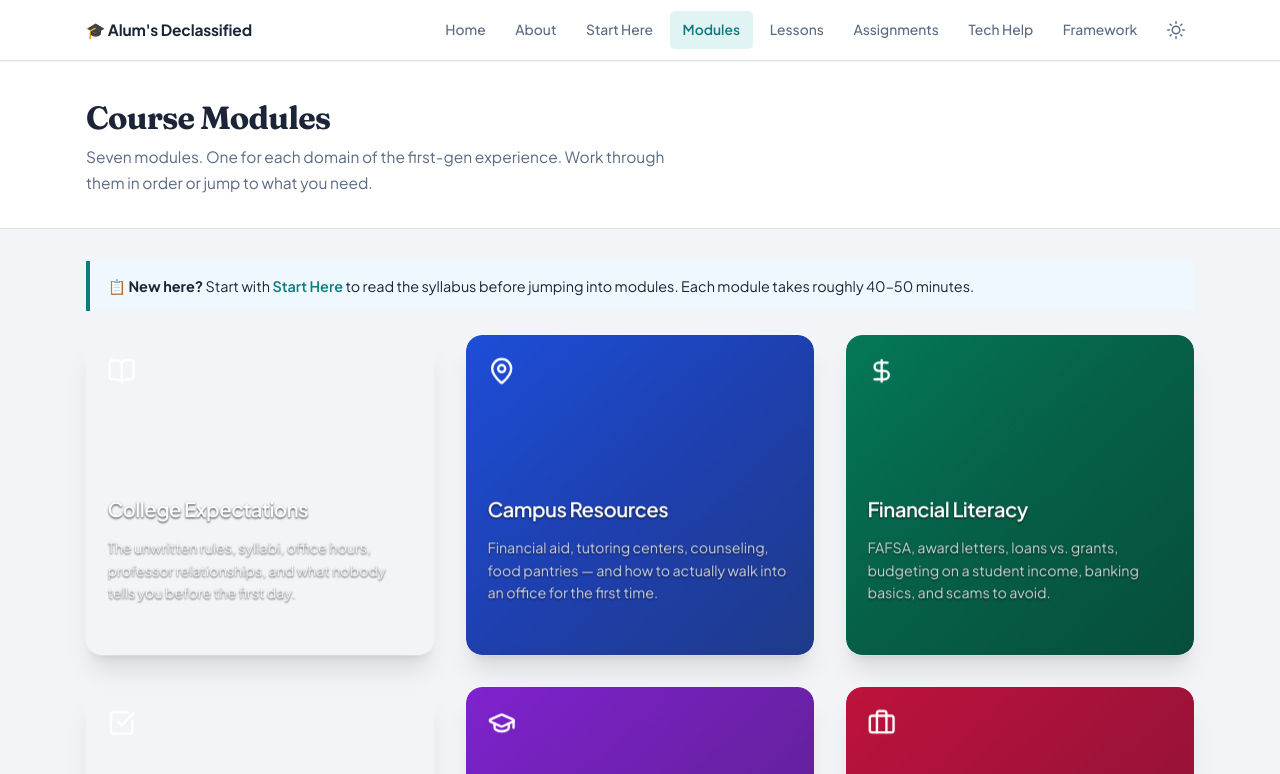
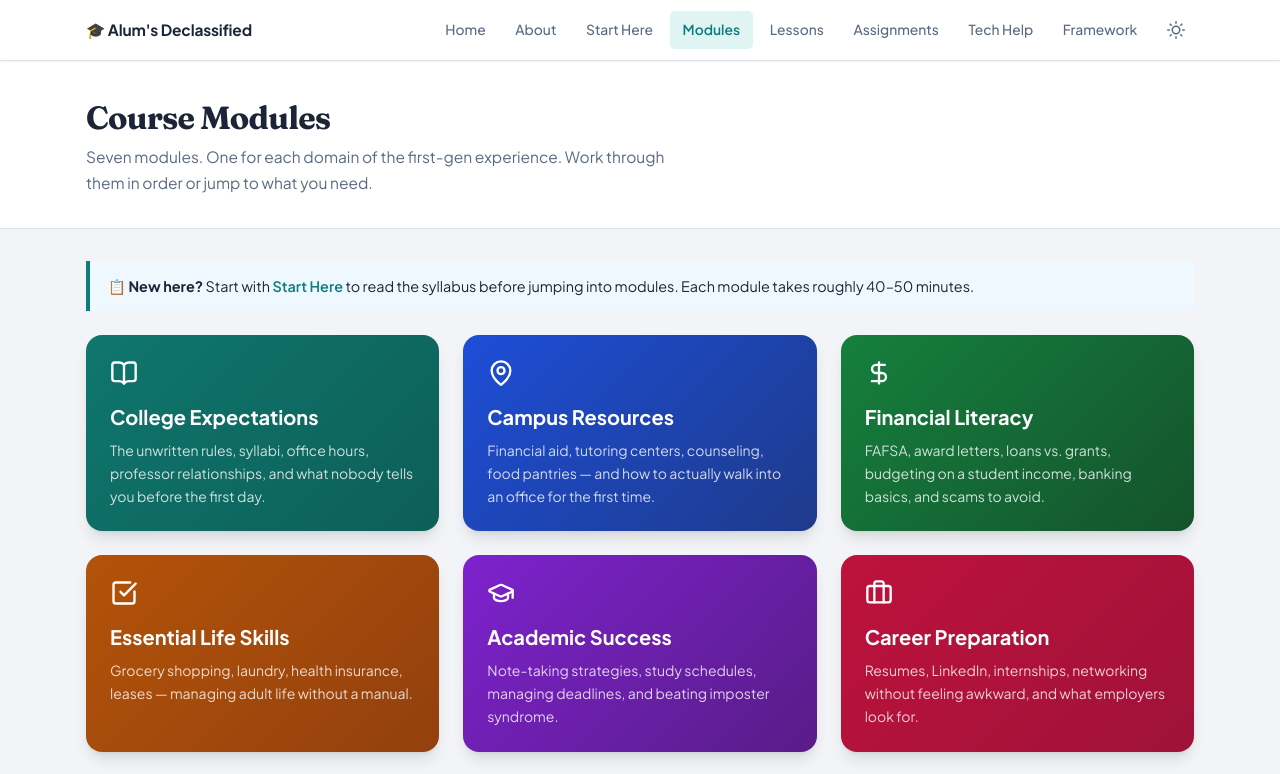
Before and after one commit to khat713/alums-declassified, a Next.js app: page /alums-declassified/modules in a window 1280 px wide. Shown: the top 774 px of the page. Built offline with nearby package versions, Linux system fonts and the light colour scheme.

Commit message:
fix module card and stepper accessibility in light mode

```diff
--- a/app/modules/page.tsx
+++ b/app/modules/page.tsx
@@ -1,20 +1,19 @@
 "use client";
 import Link from "next/link";
 import { useRouter } from "next/navigation";
-import { Card3D } from "@/components/ui/animated-3d-card";
 import { BookOpen, MapPin, DollarSign, CheckSquare, GraduationCap, Briefcase, Heart } from "lucide-react";
-import { FadeIn, FadeInStagger, FadeInStaggerItem } from "@/components/ui/fade-in";
+import { FadeIn } from "@/components/ui/fade-in";
 
 export default function ModulesPage() {
   const router = useRouter();
   const moduleCards = [
-    { id: "module-1", title: "College Expectations", description: "The unwritten rules, syllabi, office hours, professor relationships, and what nobody tells you before the first day.", icon: <BookOpen size={28} />, gradient: "from-teal-700 via-teal-800 to-teal-900", onClick: () => router.push("/module-1") },
-    { id: "module-2", title: "Campus Resources", description: "Financial aid, tutoring centers, counseling, food pantries — and how to actually walk into an office for the first time.", icon: <MapPin size={28} />, gradient: "from-blue-700 via-blue-800 to-blue-900", onClick: () => router.push("/module-2") },
-    { id: "module-3", title: "Financial Literacy", description: "FAFSA, award letters, loans vs. grants, budgeting on a student income, banking basics, and scams to avoid.", icon: <DollarSign size={28} />, gradient: "from-emerald-700 via-emerald-800 to-emerald-900", onClick: () => router.push("/module-3") },
-    { id: "module-4", title: "Essential Life Skills", description: "Grocery shopping, laundry, health insurance, leases — managing adult life without a manual.", icon: <CheckSquare size={28} />, gradient: "from-amber-700 via-amber-800 to-amber-900", onClick: () => router.push("/module-4") },
-    { id: "module-5", title: "Academic Success", description: "Note-taking strategies, study schedules, managing deadlines, and beating imposter syndrome.", icon: <GraduationCap size={28} />, gradient: "from-purple-700 via-purple-800 to-purple-900", onClick: () => router.push("/module-5") },
-    { id: "module-6", title: "Career Preparation", description: "Resumes, LinkedIn, internships, networking without feeling awkward, and what employers look for.", icon: <Briefcase size={28} />, gradient: "from-rose-700 via-rose-800 to-rose-900", onClick: () => router.push("/module-6") },
-    { id: "module-7", title: "Emotional Resilience", description: "Homesickness, code-switching, mental health, coping strategies, and the work of belonging.", icon: <Heart size={28} />, gradient: "from-cyan-700 via-cyan-800 to-cyan-900", onClick: () => router.push("/module-7") },
+    { id: "module-1", title: "College Expectations", description: "The unwritten rules, syllabi, office hours, professor relationships, and what nobody tells you before the first day.", icon: <BookOpen size={28} />, bg: 'linear-gradient(135deg, #0f766e, #0d5f58)', onClick: () => router.push("/module-1") },
+    { id: "module-2", title: "Campus Resources", description: "Financial aid, tutoring centers, counseling, food pantries — and how to actually walk into an office for the first time.", icon: <MapPin size={28} />, bg: 'linear-gradient(135deg, #1d4ed8, #1e3a8a)', onClick: () => router.push("/module-2") },
+    { id: "module-3", title: "Financial Literacy", description: "FAFSA, award letters, loans vs. grants, budgeting on a student income, banking basics, and scams to avoid.", icon: <DollarSign size={28} />, bg: 'linear-gradient(135deg, #15803d, #14532d)', onClick: () => router.push("/module-3") },
+    { id: "module-4", title: "Essential Life Skills", description: "Grocery shopping, laundry, health insurance, leases — managing adult life without a manual.", icon: <CheckSquare size={28} />, bg: 'linear-gradient(135deg, #b45309, #92400e)', onClick: () => router.push("/module-4") },
+    { id: "module-5", title: "Academic Success", description: "Note-taking strategies, study schedules, managing deadlines, and beating imposter syndrome.", icon: <GraduationCap size={28} />, bg: 'linear-gradient(135deg, #7e22ce, #581c87)', onClick: () => router.push("/module-5") },
+    { id: "module-6", title: "Career Preparation", description: "Resumes, LinkedIn, internships, networking without feeling awkward, and what employers look for.", icon: <Briefcase size={28} />, bg: 'linear-gradient(135deg, #be123c, #9f1239)', onClick: () => router.push("/module-6") },
+    { id: "module-7", title: "Emotional Resilience", description: "Homesickness, code-switching, mental health, coping strategies, and the work of belonging.", icon: <Heart size={28} />, bg: 'linear-gradient(135deg, #0e7490, #164e63)', onClick: () => router.push("/module-7") },
   ];
 
   return (
@@ -50,21 +49,20 @@ export default function ModulesPage() {
         </div>
         </FadeIn>
 
-        <FadeInStagger className="grid grid-cols-1 md:grid-cols-2 lg:grid-cols-3 gap-8">
+        <div className="grid grid-cols-1 md:grid-cols-2 lg:grid-cols-3 gap-6">
           {moduleCards.map((card) => (
-            <FadeInStaggerItem key={card.id}>
-              <Card3D
-                title={card.title}
-                description={card.description}
-                icon={card.icon}
-                gradient={card.gradient}
-                onClick={card.onClick}
-                size="md"
-                variant="premium"
-              />
-            </FadeInStaggerItem>
+            <div
+              key={card.id}
+              style={{ background: card.bg }}
+              className="rounded-2xl p-6 cursor-pointer hover:scale-105 transition-transform duration-300 shadow-lg"
+              onClick={card.onClick}
+            >
+              <div className="text-white mb-4">{card.icon}</div>
+              <h3 className="text-white font-bold text-xl mb-2">{card.title}</h3>
+              <p className="text-white/80 text-sm leading-relaxed">{card.description}</p>
+            </div>
           ))}
-        </FadeInStagger>
+        </div>
 
         <FadeIn delay={0.2}>
         <div className="text-center mt-12">
--- a/app/page.tsx
+++ b/app/page.tsx
@@ -8,21 +8,20 @@ import { Spotlight } from "@/components/ui/spotlight";
 import { Typewriter } from "@/components/ui/typewriter";
 import { Counter } from "@/components/ui/animated-counter";
 import { motion, useScroll, useTransform } from "motion/react";
-import { Card3D } from "@/components/ui/animated-3d-card";
 import { BookOpen, MapPin, DollarSign, CheckSquare, GraduationCap, Briefcase, Heart } from "lucide-react";
-import { FadeIn, FadeInStagger, FadeInStaggerItem } from "@/components/ui/fade-in";
+import { FadeIn } from "@/components/ui/fade-in";
 
 
 export default function HomePage() {
   const router = useRouter();
   const moduleCards = [
-    { id: "module-1", title: "College Expectations", description: "The unwritten rules, syllabi, office hours, professor relationships, and what nobody tells you before the first day.", icon: <BookOpen size={28} />, gradient: "from-teal-700 via-teal-800 to-teal-900", onClick: () => router.push("/module-1") },
-    { id: "module-2", title: "Campus Resources", description: "Financial aid, tutoring centers, counseling, food pantries — and how to actually walk into an office for the first time.", icon: <MapPin size={28} />, gradient: "from-blue-700 via-blue-800 to-blue-900", onClick: () => router.push("/module-2") },
-    { id: "module-3", title: "Financial Literacy", description: "FAFSA, award letters, loans vs. grants, budgeting on a student income, banking basics, and scams to avoid.", icon: <DollarSign size={28} />, gradient: "from-emerald-700 via-emerald-800 to-emerald-900", onClick: () => router.push("/module-3") },
-    { id: "module-4", title: "Essential Life Skills", description: "Grocery shopping, laundry, health insurance, leases — managing adult life without a manual.", icon: <CheckSquare size={28} />, gradient: "from-amber-700 via-amber-800 to-amber-900", onClick: () => router.push("/module-4") },
-    { id: "module-5", title: "Academic Success", description: "Note-taking strategies, study schedules, managing deadlines, and beating imposter syndrome.", icon: <GraduationCap size={28} />, gradient: "from-purple-700 via-purple-800 to-purple-900", onClick: () => router.push("/module-5") },
-    { id: "module-6", title: "Career Preparation", description: "Resumes, LinkedIn, internships, networking without feeling awkward, and what employers look for.", icon: <Briefcase size={28} />, gradient: "from-rose-700 via-rose-800 to-rose-900", onClick: () => router.push("/module-6") },
-    { id: "module-7", title: "Emotional Resilience", description: "Homesickness, code-switching, mental health, coping strategies, and the work of belonging.", icon: <Heart size={28} />, gradient: "from-cyan-700 via-cyan-800 to-cyan-900", onClick: () => router.push("/module-7") },
+    { id: "module-1", title: "College Expectations", description: "The unwritten rules, syllabi, office hours, professor relationships, and what nobody tells you before the first day.", icon: <BookOpen size={28} />, bg: 'linear-gradient(135deg, #0f766e, #0d5f58)', onClick: () => router.push("/module-1") },
+    { id: "module-2", title: "Campus Resources", description: "Financial aid, tutoring centers, counseling, food pantries — and how to actually walk into an office for the first time.", icon: <MapPin size={28} />, bg: 'linear-gradient(135deg, #1d4ed8, #1e3a8a)', onClick: () => router.push("/module-2") },
+    { id: "module-3", title: "Financial Literacy", description: "FAFSA, award letters, loans vs. grants, budgeting on a student income, banking basics, and scams to avoid.", icon: <DollarSign size={28} />, bg: 'linear-gradient(135deg, #15803d, #14532d)', onClick: () => router.push("/module-3") },
+    { id: "module-4", title: "Essential Life Skills", description: "Grocery shopping, laundry, health insurance, leases — managing adult life without a manual.", icon: <CheckSquare size={28} />, bg: 'linear-gradient(135deg, #b45309, #92400e)', onClick: () => router.push("/module-4") },
+    { id: "module-5", title: "Academic Success", description: "Note-taking strategies, study schedules, managing deadlines, and beating imposter syndrome.", icon: <GraduationCap size={28} />, bg: 'linear-gradient(135deg, #7e22ce, #581c87)', onClick: () => router.push("/module-5") },
+    { id: "module-6", title: "Career Preparation", description: "Resumes, LinkedIn, internships, networking without feeling awkward, and what employers look for.", icon: <Briefcase size={28} />, bg: 'linear-gradient(135deg, #be123c, #9f1239)', onClick: () => router.push("/module-6") },
+    { id: "module-7", title: "Emotional Resilience", description: "Homesickness, code-switching, mental health, coping strategies, and the work of belonging.", icon: <Heart size={28} />, bg: 'linear-gradient(135deg, #0e7490, #164e63)', onClick: () => router.push("/module-7") },
   ];
   const containerRef = useRef<HTMLDivElement>(null);
   const { scrollYProgress } = useScroll({ target: containerRef, offset: ["start end", "end start"] });
@@ -165,15 +164,15 @@ export default function HomePage() {
       </div>
 
       {/* CONTAINER SCROLL */}
-      <section ref={containerRef} className="relative py-20 bg-[#1b2537] overflow-hidden">
+      <section ref={containerRef} className="relative py-20 bg-[#f2f4f7] dark:bg-[#1b2537] overflow-hidden">
         <div className="container mx-auto px-4 text-center mb-10">
           <h2
-            className="text-[clamp(1.8rem,4vw,3rem)] font-bold text-white mb-4"
+            className="text-[clamp(1.8rem,4vw,3rem)] font-bold text-[#1b2537] dark:text-white mb-4"
             style={{ fontFamily: "var(--font-display)" }}
           >
             See what&apos;s inside
           </h2>
-          <p className="text-neutral-300 text-lg">
+          <p className="text-[#5a6a82] dark:text-neutral-300 text-lg">
             Seven modules. Everything documented. Nothing gatekept.
           </p>
         </div>
@@ -218,21 +217,20 @@ export default function HomePage() {
           </FadeIn>
 
           <div className="mt-5">
-            <FadeInStagger className="grid grid-cols-1 md:grid-cols-2 lg:grid-cols-3 gap-8">
+            <div className="grid grid-cols-1 md:grid-cols-2 lg:grid-cols-3 gap-6">
               {moduleCards.map((card) => (
-                <FadeInStaggerItem key={card.id}>
-                  <Card3D
-                    title={card.title}
-                    description={card.description}
-                    icon={card.icon}
-                    gradient={card.gradient}
-                    onClick={card.onClick}
-                    size="md"
-                    variant="premium"
-                  />
-                </FadeInStaggerItem>
+                <div
+                  key={card.id}
+                  style={{ background: card.bg }}
+                  className="rounded-2xl p-6 cursor-pointer hover:scale-105 transition-transform duration-300 shadow-lg"
+                  onClick={card.onClick}
+                >
+                  <div className="text-white mb-4">{card.icon}</div>
+                  <h3 className="text-white font-bold text-xl mb-2">{card.title}</h3>
+                  <p className="text-white/80 text-sm leading-relaxed">{card.description}</p>
+                </div>
               ))}
-            </FadeInStagger>
+            </div>
           </div>
         </div>
         </FadeIn>
--- a/components/ModuleStepper.tsx
+++ b/components/ModuleStepper.tsx
@@ -27,7 +27,7 @@ export function ModuleStepper({ currentStep }: { currentStep: number }) {
                   <StepperTitle className="hidden md:block max-w-[80px] truncate">{s.title}</StepperTitle>
                 </StepperItem>
                 {index < steps.length - 1 && (
-                  <StepperSeparator className={currentStep > s.step ? 'bg-teal-600' : 'bg-gray-200 dark:bg-gray-700'} />
+                  <StepperSeparator style={currentStep > s.step ? { background: '#0f766e' } : { background: '#cbd5e1' }} />
                 )}
               </React.Fragment>
             ))}
--- a/components/ui/animated-3d-card.tsx
+++ b/components/ui/animated-3d-card.tsx
@@ -5,13 +5,13 @@ import { cn } from "@/lib/utils";
 import { Code, Palette, Users, Zap, Globe, Heart, Star, Database, Shield } from "lucide-react";
 const THEMES = {
   primary: "from-slate-700 via-slate-800 to-slate-900",
-  secondary: "from-blue-600 via-blue-700 to-blue-800",
-  accent: "from-purple-600 via-purple-700 to-purple-800",
-  success: "from-emerald-600 via-emerald-700 to-emerald-800",
-  warning: "from-amber-600 via-amber-700 to-amber-800",
-  danger: "from-red-600 via-red-700 to-red-800",
-  info: "from-cyan-600 via-cyan-700 to-cyan-800",
-  neutral: "from-gray-600 via-gray-700 to-gray-800",
+  secondary: "from-blue-700 via-blue-800 to-blue-900",
+  accent: "from-purple-700 via-purple-800 to-purple-900",
+  success: "from-emerald-700 via-emerald-800 to-emerald-900",
+  warning: "from-amber-700 via-amber-800 to-amber-900",
+  danger: "from-red-700 via-red-800 to-red-900",
+  info: "from-cyan-700 via-cyan-800 to-cyan-900",
+  neutral: "from-gray-700 via-gray-800 to-gray-900",
 } as const;
 type ThemeType = keyof typeof THEMES;
 interface MousePos { readonly x: number; readonly y: number; }
```
Also changed, not shown: components/ui/stepper.tsx (+26 -16 lines).
